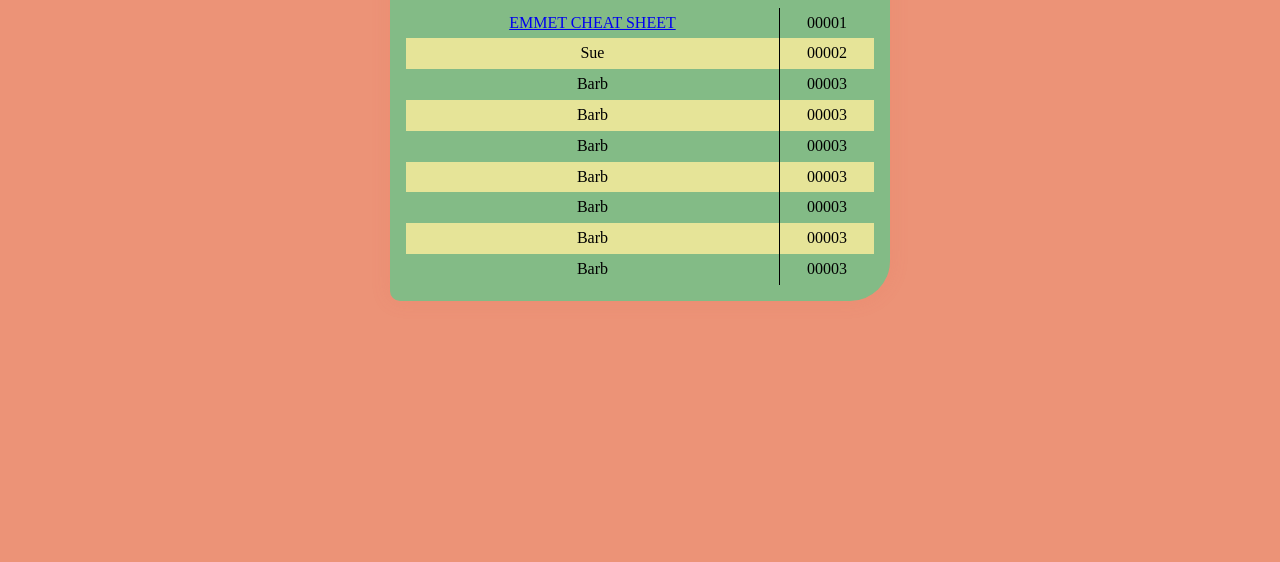
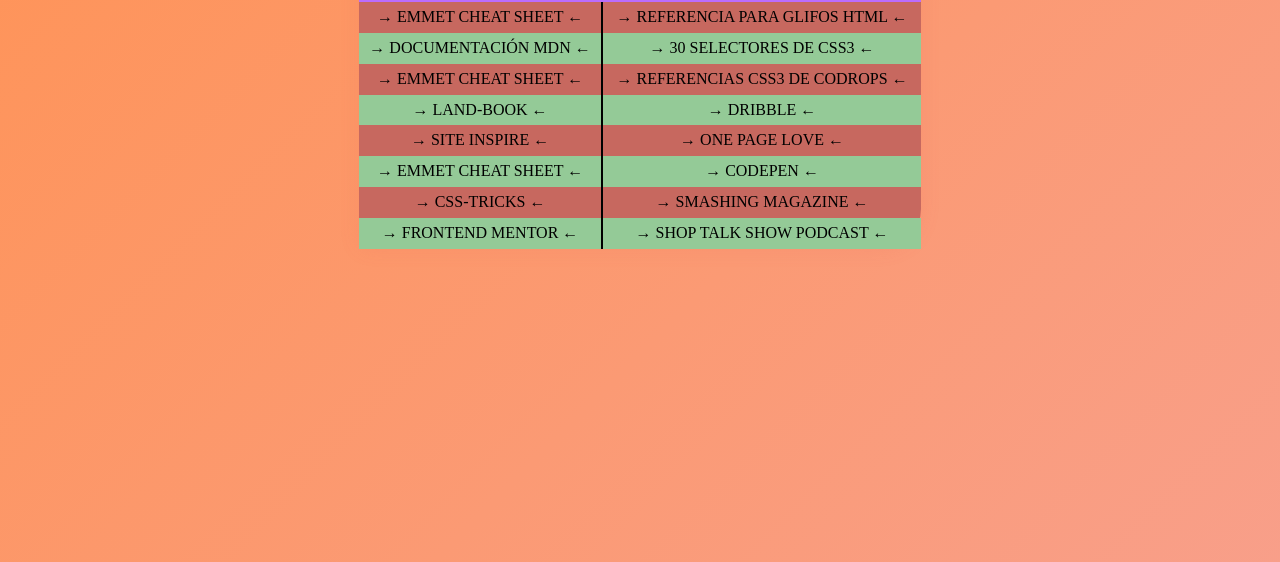
Before and after one commit to cartografa/trabajo-integrador-dos, a plain HTML site: page tabla.html in a window 1280 px wide. Shown: the part 238-800 px from the top of the page. Drawn offline with Linux system fonts and the light colour scheme; a web font is replaced by a local one.

Commit message:
Finished CV and Recursos sections

```diff
--- a/css/tabla.css
+++ b/css/tabla.css
@@ -37,7 +37,11 @@ body {
     margin: 0;
     line-height: 1.8;
     font-weight: 400;
-    background: #ec9377;
+    /* background: #eca277; */
+    background: linear-gradient(-45deg, #ee7752, #f3a8b2, #ff9355);
+    background-size: 400% 400%;
+    animation: gradient 16s ease infinite;
+
 }
 
 /*--------------------------------------------------/
@@ -61,6 +65,10 @@ body {
 
 .este-sitio {
     background-color: rgb(255, 221, 177);
+}
+
+.underline {
+    text-decoration: underline wavy;
 }
 
 
@@ -124,17 +132,19 @@ body {
 /-------------------------------------------------*/
 
 main {
+    height: 60vh;
     display: flex;
     justify-content: center;
+    align-items: center;
 }
 
 table {
-    margin-top: 4em;
-    padding: 1em;
+    font-family: 'Kobe Black';
+    min-width: 70vh;
     border-radius: 2.5rem .625rem;
     vertical-align: middle;
     /* background-color: rgb(255, 221, 177); */
-    background-color: rgb(131, 187, 134);
+    background-color: #c7685f;
     box-shadow: 0 0 1.2rem rgba(233, 102, 90, .15);
     text-align: center;
     border-spacing: 0;
@@ -143,15 +153,34 @@ table {
 .titulo {
     font-family: 'Canela Black Italic';
     font-size: 2rem;
-    text-decoration: underline wavy;
     border-collapse: separate;
-    padding-bottom: 1rem;
+    padding-bottom: .4rem;
+    background-color: rgb(187, 108, 253);
+    border-radius: 2.5rem .625rem 0 0;
 }
 
+td + td {
+    border-left: 2px solid black;
+}
+
+
 tr:nth-child(even) {
-    background-color: rgb(230, 228, 152);
-  }
+    background-color: rgb(148, 202, 151);
+}
 
-td + td {
-    border-left: 1px solid black;
+tr:nth-child(odd) a:hover {
+    background-color: rgb(255, 221, 177);
+    cursor: pointer;
 }
+
+tr:nth-child(even) a:hover {
+    background-color: rgb(238, 116, 156);
+    cursor: pointer;
+}
+
+table a,
+table a:visited {
+    text-decoration: none;
+    color: black;
+    transition: all 0.3s;
+}
--- a/tabla.html
+++ b/tabla.html
@@ -33,45 +33,41 @@
             <table>
                 <thead>
                     <tr>
-                        <th colspan="3" class="titulo">ALGUNOS RECURSOS ÚTILES</th>
+                        <th colspan="3" class="titulo">🔗 <span class="underline">ALGUNOS RECURSOS ÚTILES</span> 🔗</th>
                     </tr>
                 </thead>
                 <tbody>
                     <tr>
-                        <td> <a href="https://docs.emmet.io/cheat-sheet/">EMMET CHEAT SHEET</a></td>
-                        <td colspan="2">00001</td>
+                        <td><a href="https://docs.emmet.io/cheat-sheet/" target="_blank">&rarr; EMMET CHEAT SHEET &larr;</a></td>
+                        <td><a href="https://css-tricks.com/snippets/html/glyphs/" target="_blank">&rarr; REFERENCIA PARA GLIFOS HTML &larr;</a></td>
                     </tr>
                     <tr>
-                        <td>Sue</td>
-                        <td colspan="2">00002</td>
+                        <td><a href="https://developer.mozilla.org/en-US/" target="_blank">&rarr; DOCUMENTACIÓN MDN &larr;</a></td>
+                        <td><a href="https://code.tutsplus.com/tutorials/the-30-css-selectors-you-must-memorize--net-16048" target="_blank">&rarr; 30 SELECTORES DE CSS3 &larr;</a></td>
                     </tr>
                     <tr>
-                        <td>Barb</td>
-                        <td colspan="2">00003</td>
+                        <td><a href="https://docs.emmet.io/cheat-sheet/" target="_blank">&rarr; EMMET CHEAT SHEET &larr;</a></td>
+                        <td><a href="http://tympanus.net/codrops/css_reference/" target="_blank">&rarr; REFERENCIAS CSS3 DE CODROPS &larr;</a></td>
                     </tr>
                     <tr>
-                        <td>Barb</td>
-                        <td colspan="2">00003</td>
+                        <td><a href="https://land-book.com/" target="_blank">&rarr; LAND-BOOK &larr;</a></td>
+                        <td><a href="https://dribbble.com/" target="_blank">&rarr; DRIBBLE &larr;</a></td>
                     </tr>
                     <tr>
-                        <td>Barb</td>
-                        <td colspan="2">00003</td>
+                        <td><a href="https://www.siteinspire.com/" target="_blank">&rarr; SITE INSPIRE &larr;</a></td>
+                        <td><a href="https://onepagelove.com/" target="_blank">&rarr; ONE PAGE LOVE &larr;</a></td>
                     </tr>
                     <tr>
-                        <td>Barb</td>
-                        <td colspan="2">00003</td>
+                        <td><a href="https://docs.emmet.io/cheat-sheet/" target="_blank">&rarr; EMMET CHEAT SHEET &larr;</a></td>
+                        <td><a href="https://codepen.io/" target="_blank">&rarr; CODEPEN &larr;</a></td>
                     </tr>
                     <tr>
-                        <td>Barb</td>
-                        <td colspan="2">00003</td>
+                        <td><a href="https://css-tricks.com/" target="_blank">&rarr; CSS-TRICKS &larr;</a></td>
+                        <td><a href="https://www.smashingmagazine.com/" target="_blank">&rarr; SMASHING MAGAZINE &larr;</a></td>
                     </tr>
                     <tr>
-                        <td>Barb</td>
-                        <td colspan="2">00003</td>
-                    </tr>
-                    <tr>
-                        <td>Barb</td>
-                        <td colspan="2">00003</td>
+                        <td><a href="https://www.frontendmentor.io/" target="_blank">&rarr; FRONTEND MENTOR &larr;</a></td>
+                        <td><a href="https://shoptalkshow.com/" target="_blank">&rarr; SHOP TALK SHOW PODCAST &larr;</a></td>
                     </tr>
                 </tbody>
             </table>
```
Also changed, not shown: css/cv.css (+17 -16 lines), cv.html (+9 -10 lines).
